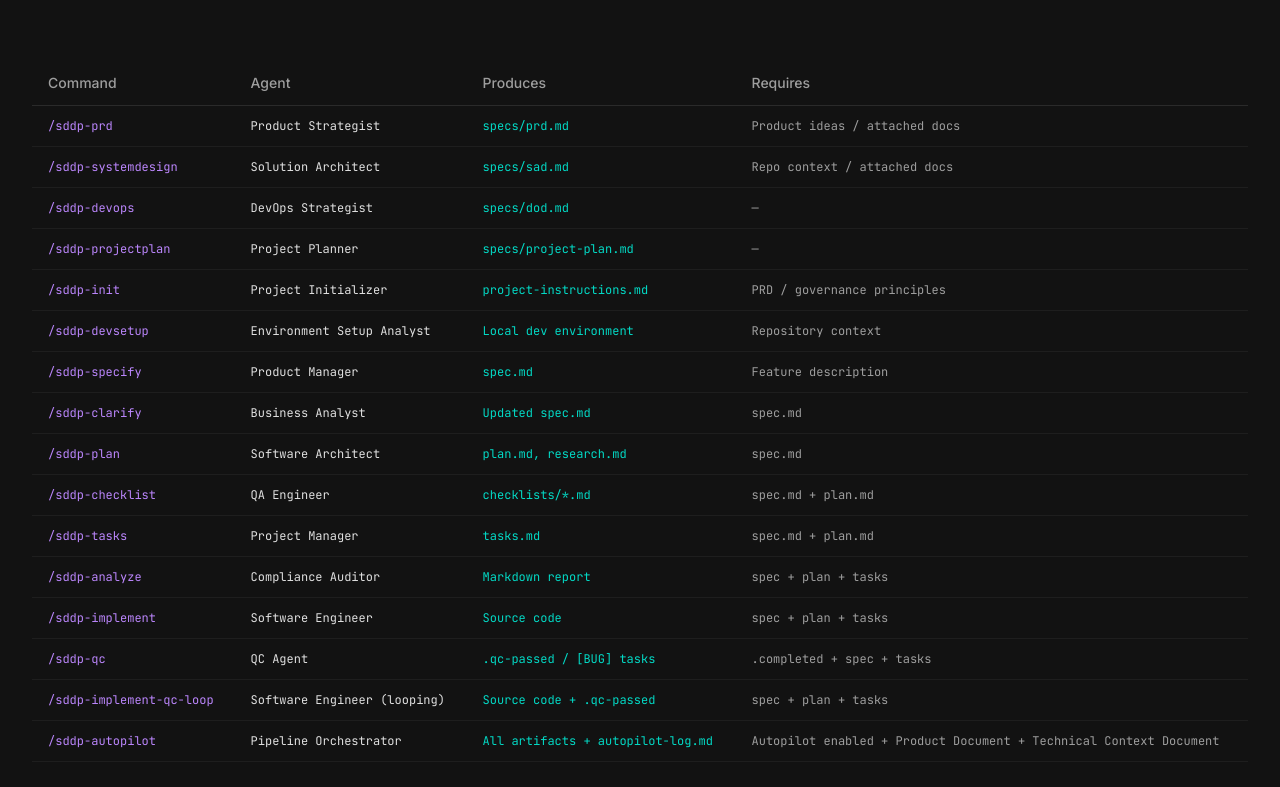
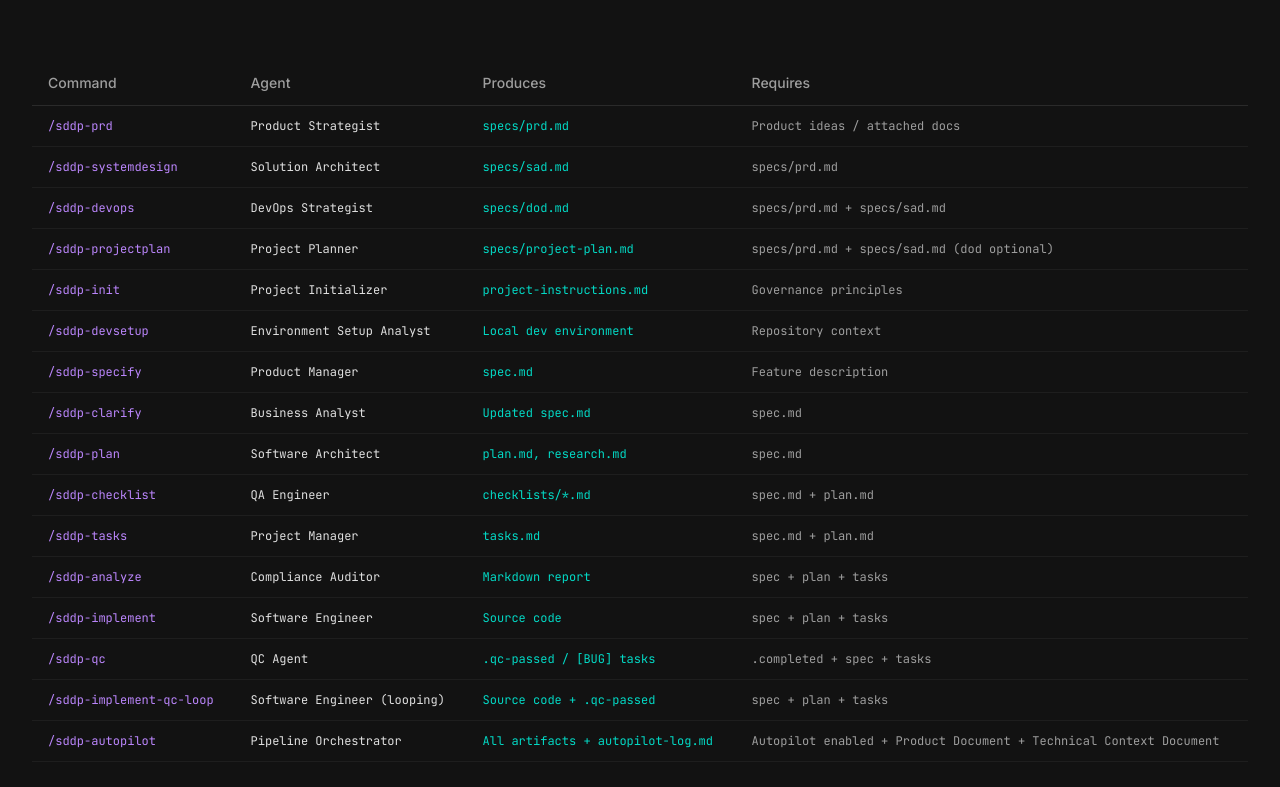
Before and after one commit to attilaszasz/sdd-pilot, a plain HTML site: page index.html in a window 1280 px wide. Shown: the part 8351-9138 px from the top of the page. Drawn offline with nearby package versions, Linux system fonts and the light colour scheme; a script that the page names is missing.

Commit message:
Fix Requires column for systemdesign, devops, projectplan, init commands

```diff
--- a/index.html
+++ b/index.html
@@ -1025,25 +1025,25 @@ git checkout -b 00001-user-auth
               <td class="py-3 px-4 text-primary">/sddp-systemdesign</td>
               <td class="py-3 px-4 text-on-surface">Solution Architect</td>
               <td class="py-3 px-4 text-secondary">specs/sad.md</td>
-              <td class="py-3 px-4 text-muted hidden sm:table-cell">Repo context / attached docs</td>
+              <td class="py-3 px-4 text-muted hidden sm:table-cell">specs/prd.md</td>
             </tr>
             <tr class="border-b border-white/5 hover:bg-white/[0.02]">
               <td class="py-3 px-4 text-primary">/sddp-devops</td>
               <td class="py-3 px-4 text-on-surface">DevOps Strategist</td>
               <td class="py-3 px-4 text-secondary">specs/dod.md</td>
-              <td class="py-3 px-4 text-muted hidden sm:table-cell">—</td>
+              <td class="py-3 px-4 text-muted hidden sm:table-cell">specs/prd.md + specs/sad.md</td>
             </tr>
             <tr class="border-b border-white/5 hover:bg-white/[0.02]">
               <td class="py-3 px-4 text-primary">/sddp-projectplan</td>
               <td class="py-3 px-4 text-on-surface">Project Planner</td>
               <td class="py-3 px-4 text-secondary">specs/project-plan.md</td>
-              <td class="py-3 px-4 text-muted hidden sm:table-cell">—</td>
+              <td class="py-3 px-4 text-muted hidden sm:table-cell">specs/prd.md + specs/sad.md (dod optional)</td>
             </tr>
             <tr class="border-b border-white/5 hover:bg-white/[0.02]">
               <td class="py-3 px-4 text-primary">/sddp-init</td>
               <td class="py-3 px-4 text-on-surface">Project Initializer</td>
               <td class="py-3 px-4 text-secondary">project-instructions.md</td>
-              <td class="py-3 px-4 text-muted hidden sm:table-cell">PRD / governance principles</td>
+              <td class="py-3 px-4 text-muted hidden sm:table-cell">Governance principles</td>
             </tr>
             <tr class="border-b border-white/5 hover:bg-white/[0.02]">
               <td class="py-3 px-4 text-primary">/sddp-devsetup</td>
```
